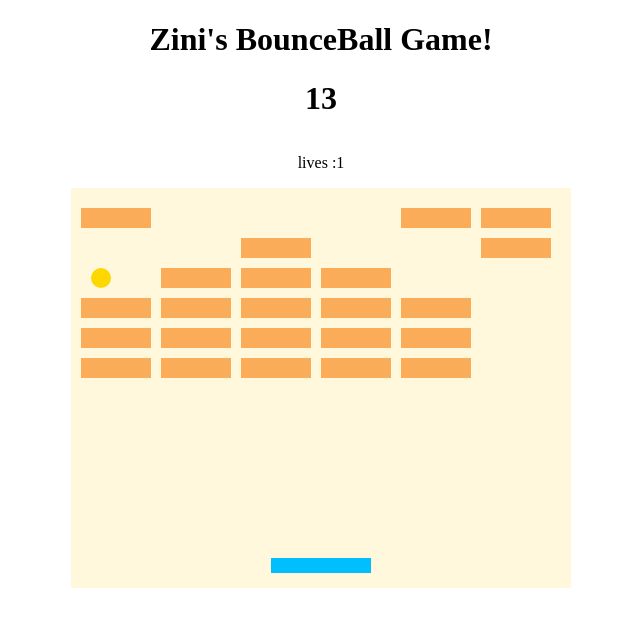
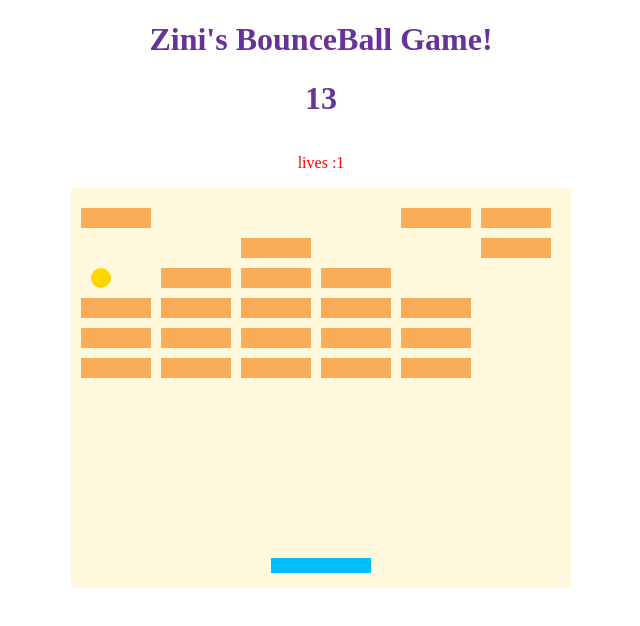
Before and after one commit to deun0124/bounceBalls, a plain HTML site: page index.html in a window 1280 px wide. Shown: the whole page, without its empty margins (319-959 px from the left). Drawn offline with Linux system fonts and the light colour scheme; a web font is replaced by a local one.

Commit message:
font change

```diff
--- a/style.css
+++ b/style.css
@@ -1,7 +1,9 @@
 h1{
+    font-family: '국립박물관문화재단클래식B';
     align-content: center;
     display : flex;
     justify-content: center;
+    color : rebeccapurple;
 }
 
 canvas{
@@ -16,7 +18,8 @@ canvas{
 .lives {
     display: flex;
     justify-content: center;
-
+    font-family: '국립박물관문화재단클래식B';
+    color : red;
 }
 
 
@@ -30,3 +33,10 @@ canvas{
     background-color: rgb(0,0,0, 0.5);
     z-index: 9999;
 }
+
+@font-face {
+    font-family: '국립박물관문화재단클래식B';
+    src: url('https://cdn.jsdelivr.net/gh/projectnoonnu/noonfonts_twelve@1.0/국립박물관문화재단클래식B.woff') format('woff');
+    font-weight: normal;
+    font-style: normal;
+}
```
